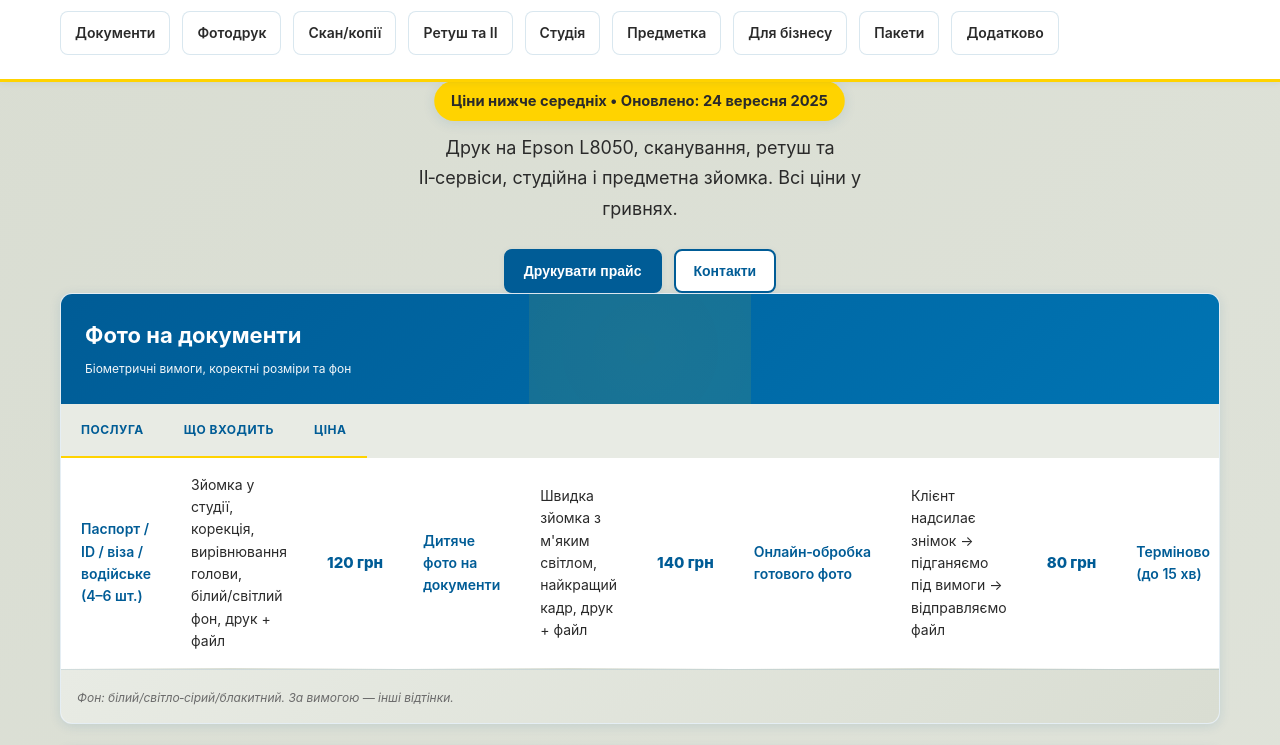
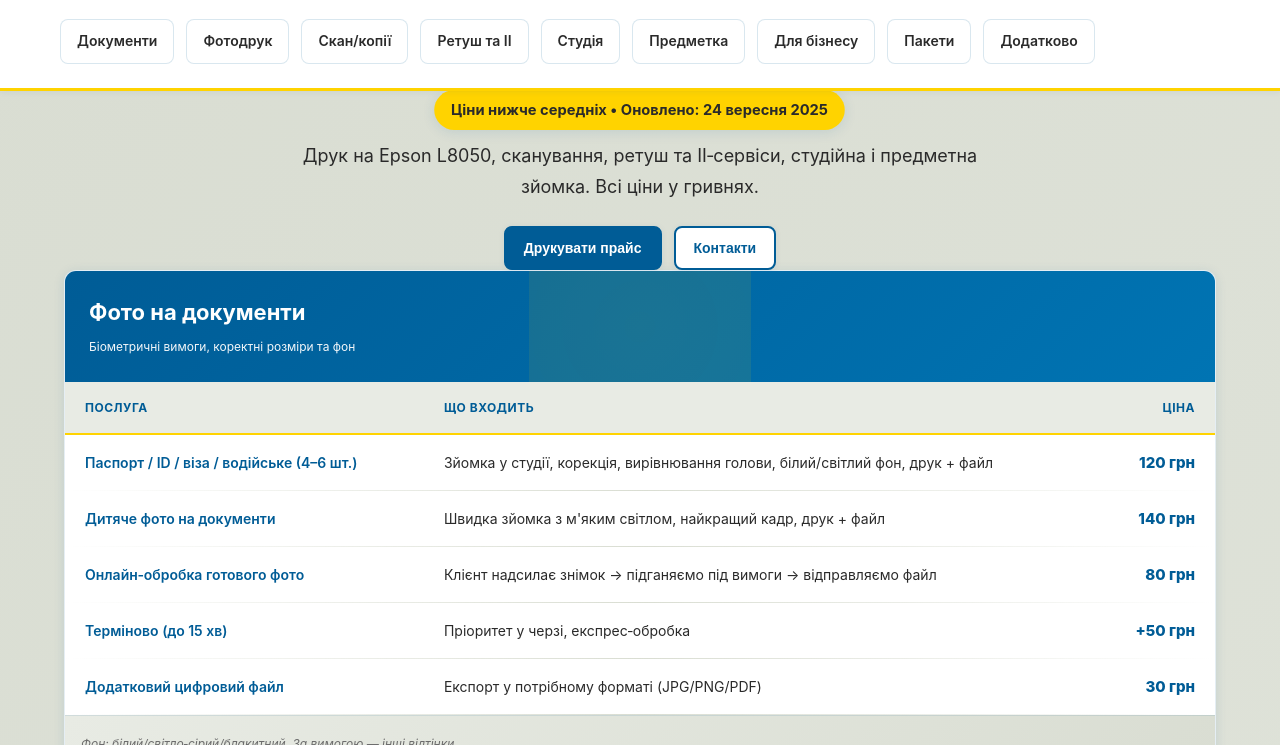
Before and after one commit to avku-ua-volunteers/PixPrint, a plain HTML site: page index.html in a window 1280 px wide. Shown: the part 55-800 px from the top of the page. Drawn offline with Linux system fonts and the light colour scheme.

Commit message:
Update style.css

```diff
--- a/style.css
+++ b/style.css
@@ -250,36 +250,58 @@ footer small{ font-size:var(--fz-12); opacity:.9; }
   #extra td:nth-child(3)::before{ content:"Умови"; }
 }
 
-/* ---------- Medium+ (≥768px): розширені відступи, гріди, повертаємо класичні таблиці ---------- */
+/* ---------- Medium+ (≥768px): десктопний лейаут, класичні таблиці ---------- */
 @media (min-width:768px){
+  /* Header layout */
   header .wrap{ padding:20px; }
-  header h1{ font-size:24px; }
-  nav{ gap:12px; overflow:visible; }
-  nav a{ border-radius:var(--radius-sm); font-size:14px; padding:8px 14px; }
+  /* робимо хедерну .row флексом лише на десктопі */
+  header .row{
+    display:flex; align-items:center; justify-content:space-between;
+    gap:16px; flex-wrap:wrap;
+  }
+  header h1{ font-size:24px; margin:0; }
 
+  /* Навігація без горизонтального скрола, дозволяємо переноси */
+  nav{ gap:12px; overflow:visible; flex-wrap:wrap; }
+  nav a{ border-radius:var(--radius-sm); font-size:14px; padding:10px 14px; }
+
+  /* Hero */
   .hero{ padding:60px 20px; }
   .badge{ font-size:14px; padding:8px 16px; }
-  .hero p{ font-size:18px; margin-bottom:24px; }
+  .hero p{ font-size:18px; margin-bottom:24px; max-width:60ch; }
 
+  /* Main */
   main{ padding:40px 20px; }
   .card{ margin-bottom:24px; }
 
-  /* Повертаємо нормальні таблиці */
+  /* Повертаємо НОРМАЛЬНІ таблиці (важливо — правильні display для кожного тегу) */
+  table{ display:table; width:100%; border-collapse:separate; border-spacing:0; }
   thead{ display:table-header-group; }
-  table{ display:table; }
-  tbody, tr, td{ display:table-row-group; display:table-row; display:table-cell; }
-  tbody tr{ margin:0; padding:0; border:none; box-shadow:none; }
+  tbody{ display:table-row-group; }
+  tr{ display:table-row; }
+  th, td{ display:table-cell; }
+
+  /* Прибираємо мобільну «карткову» стилізацію рядків */
+  tbody tr{ background:none; border:none; box-shadow:none; padding:0; margin:0; }
+  tbody td{ padding:14px 16px; }
   tbody td::before{ content:none !important; }
-  .grid{ grid-template-columns:repeat( auto-fit, minmax(300px,1fr) ); gap:20px; }
+
+  /* Сітка в секції #scan залишається адаптивною */
+  .grid{ grid-template-columns:repeat(auto-fit, minmax(300px,1fr)); gap:20px; }
+
+  /* Вирівнюємо цінову колонку вправо (і заголовок, і комірки) */
+  thead th:nth-child(3),
+  tbody td:nth-child(3){ text-align:right; }
 }
 
-/* ---------- Large (≥1024px): як було у вас ---------- */
+/* ---------- Large (≥1024px): дрібні покращення відступів і типографіки ---------- */
 @media (min-width:1024px){
-  .wrap{ padding:0 20px; }
+  .wrap{ padding:0 24px; }
   .card h2{ font-size:22px; }
   .card .head{ padding:24px; }
   thead th{ padding:16px 20px; }
   tbody td{ padding:16px 20px; }
+  nav a{ padding:10px 16px; }
 }
 
 /* ---------- Print ---------- */
```
